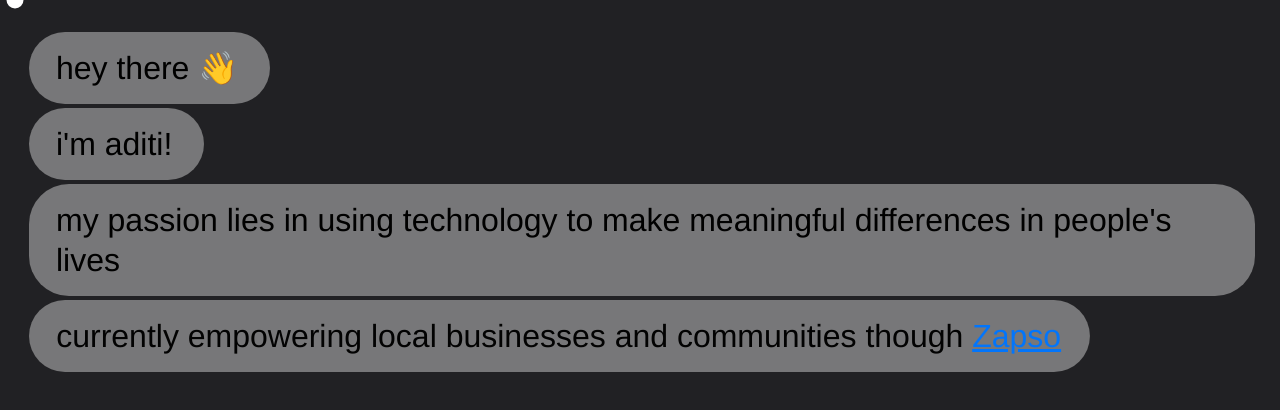
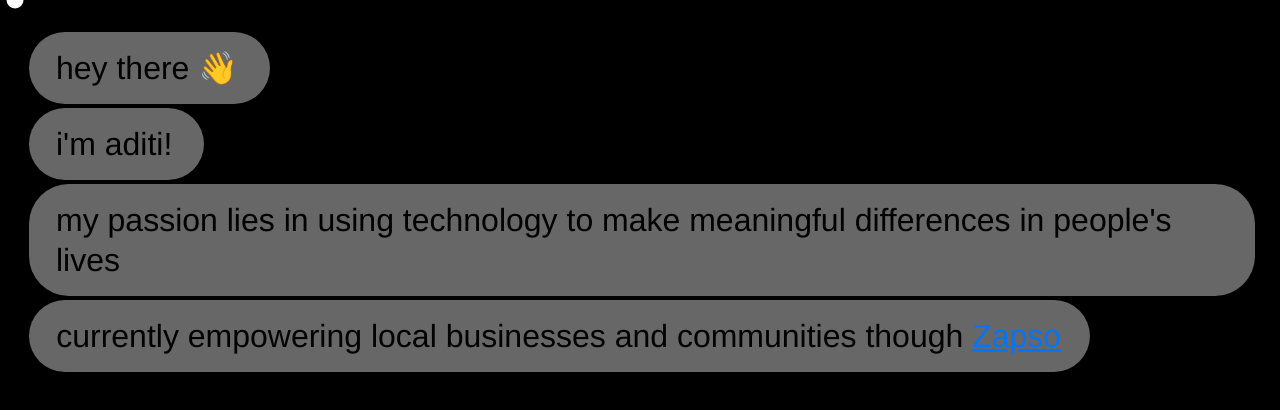
Before and after one commit to byaditide/newwebsite, a plain HTML site: page index.html in a window 1280 px wide. Drawn offline with Linux system fonts and the light colour scheme.

Commit message:
Update styles.css

```diff
--- a/css/styles.css
+++ b/css/styles.css
@@ -14,7 +14,7 @@ body {
   min-width: 100vw;
   min-height: 100vh;
   font-family: "Helvetica Neue", Helvetica, Arial, sans-serif;
-  background: #212124;
+  background: #000000;
 }
 .messages {
   overflow: auto;
```
